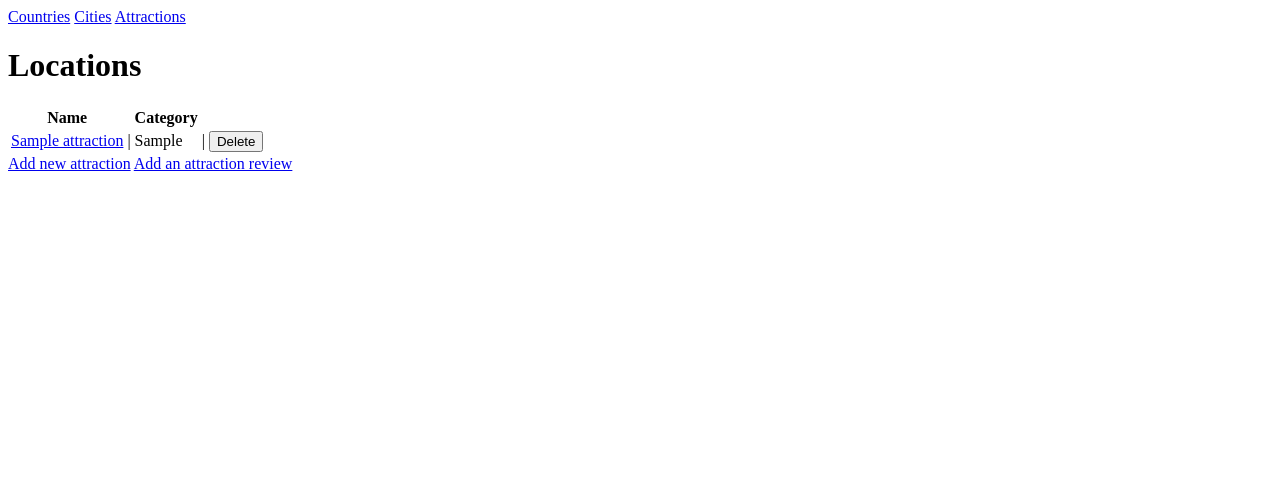
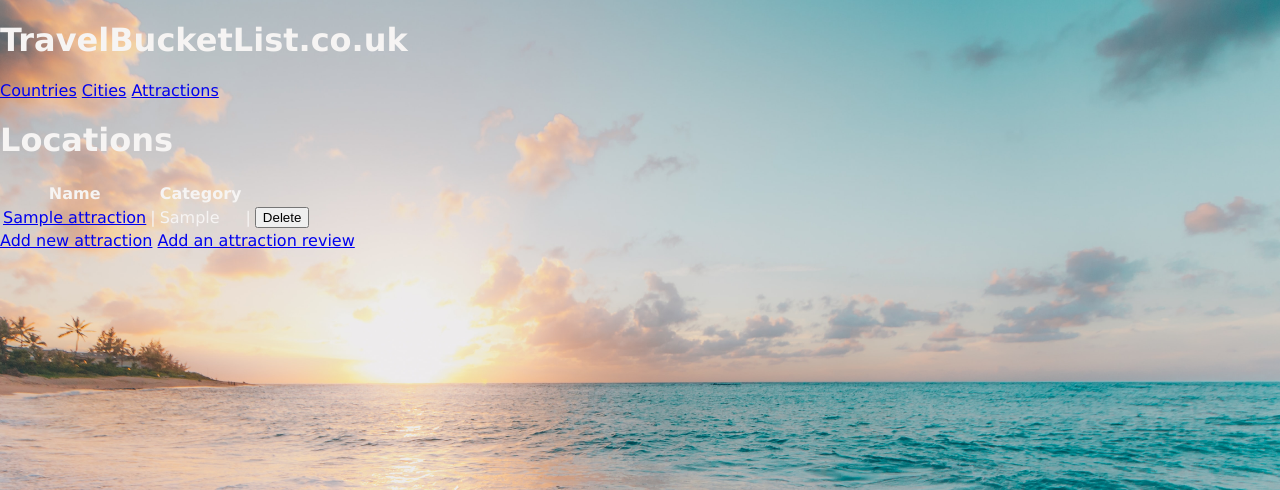
Before and after one commit to Jamiefkk/Flask_Project_JF, a Flask app: page /attractions in a window 1280 px wide. Shown: the top 490 px of the page. Run offline with Flask 2, Linux system fonts and the light colour scheme; a database or web service that is not in the repository returns one stand-in record (values such as "Sample title"); some libraries are stand-ins or nearby versions.

Commit message:
home time

```diff
--- a/repositories/country_repositiory.py
+++ b/repositories/country_repositiory.py
@@ -2,6 +2,10 @@ from db.run_sql import run_sql
 
 from models.country import Country
 from models.user import User
+import repositories.visits_country_repositiory as visits_country_repository
+import repositories.user_repository as user_repository
+from models.visits_country import VisitsCountry
+from repositories.user_repository import User
 
 def save(country):
     sql = "INSERT INTO countries(name, category) VALUES ( %s, %s ) RETURNING id"
--- a/static/css/style.css
+++ b/static/css/style.css
@@ -0,0 +1,9 @@
+body {
+    background: url('/static/images/background.jpeg');
+    background-size: cover;
+    background-repeat: no-repeat;
+    color: #F6F4F3;
+    font-family: "Lucida Sans Unicode", "Lucida Grande", sans-serif;
+    padding: 0px;
+    margin: 0px;
+  }
--- a/templates/base.html
+++ b/templates/base.html
@@ -4,12 +4,22 @@
     <meta charset="UTF-8">
     <meta http-equiv="X-UA-Compatible" content="IE=edge">
     <meta name="viewport" content="width=device-width, initial-scale=1.0">
-    <title>Document</title>
+    <link rel="stylesheet" href="{{ url_for('static', filename='css/style.css') }}">
+    <title>Travel Bucket</title>
 </head>
 <body>
-<a href="/countries">Countries</a>
-<a href="/cities">Cities</a>
-<a href="/attractions">Attractions</a>
+    <div>
+        <head>
+            <h1> TravelBucketList.co.uk </h1>
+        </head>
+    </div>
+    <div>
+        <header>
+            <a href="/countries">Countries</a>
+            <a href="/cities">Cities</a>
+            <a href="/attractions">Attractions</a>
+        </header>
+    </div>
     {% block content %}
 
     {% endblock  %}
```
Also changed, not shown: static/images/background.jpeg (added).
